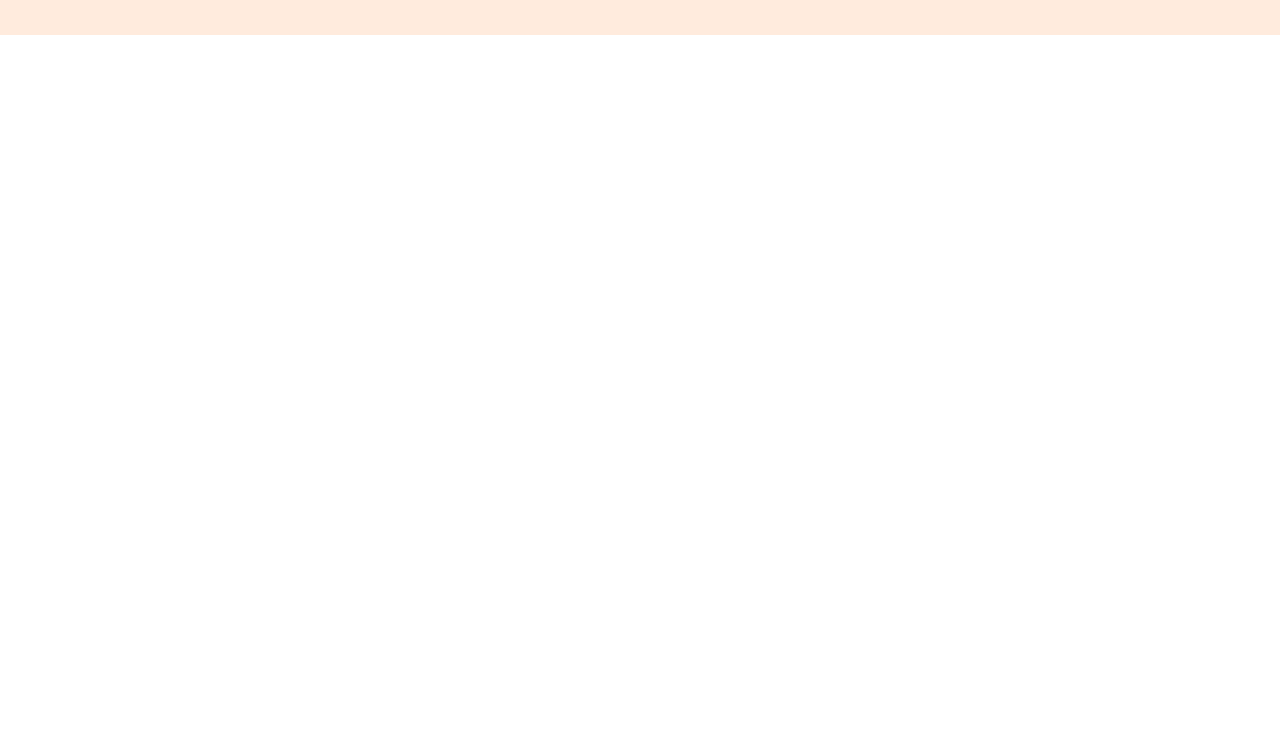
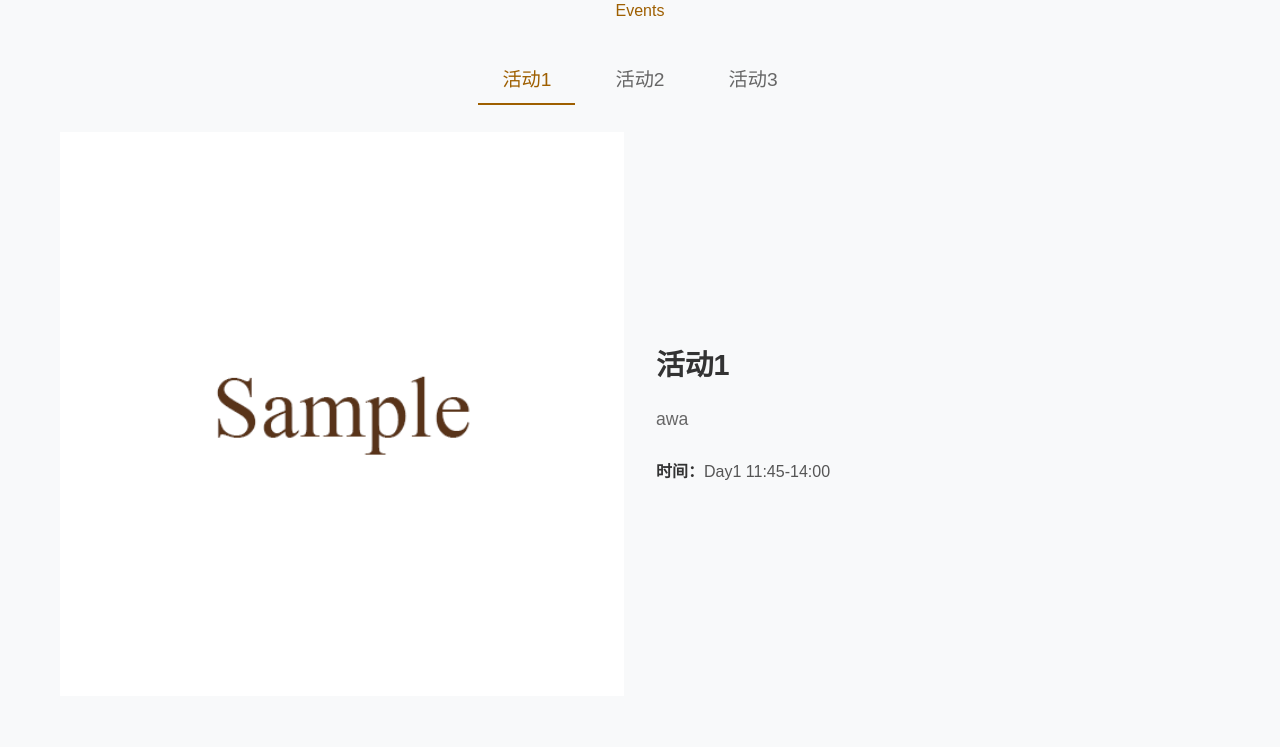
Before and after one commit to TianJinBronyCon/TJBC_Web, a website: page index.html in a window 1280 px wide. Shown: the part 1985-2732 px from the top of the page. Before the commit the page ends 2020 px from the top, so only its background shows below. Drawn offline with Linux system fonts and the light colour scheme; a web font is replaced by a local one.

Commit message:
添加活动板块

```diff
--- a/css/styles.css
+++ b/css/styles.css
@@ -238,6 +238,105 @@ body {
     color: #666;
 }
 
+.activities-section {
+    padding: 5rem 0;
+    background-color: #f8f9fa;
+}
+
+.activity-tabs {
+    display: flex;
+    justify-content: center;
+    margin-bottom: 2rem;
+}
+
+.activity-tab {
+    background: none;
+    border: none;
+    font-size: 1.2rem;
+    font-weight: 500;
+    color: #666;
+    cursor: pointer;
+    padding: 0.5rem 1.5rem;
+    margin: 0 0.5rem;
+    position: relative;
+    transition: color 0.3s ease;
+}
+
+.activity-tab.active {
+    color: #9e5f00;
+}
+
+.activity-tab::after {
+    content: '';
+    position: absolute;
+    bottom: -5px;
+    left: 0;
+    width: 100%;
+    height: 2px;
+    background-color: #9e5f00;
+    transform: scaleX(0);
+    transition: transform 0.3s ease;
+}
+
+.activity-tab.active::after {
+    transform: scaleX(1);
+}
+
+.activity-content {
+    position: relative;
+}
+
+.activity-item {
+    display: none;
+}
+
+.activity-item.active {
+    display: flex;
+    flex-wrap: wrap;
+    align-items: center;
+    gap: 2rem;
+}
+
+.activity-image {
+    flex: 1;
+    min-width: 300px;
+}
+
+.activity-image img {
+    width: 100%;
+    height: auto;
+    border-radius: 0;
+    box-shadow: none;
+}
+
+.activity-info {
+    flex: 1;
+    min-width: 300px;
+}
+
+.activity-title {
+    font-size: 1.8rem;
+    margin-bottom: 1rem;
+    color: #333;
+}
+
+.activity-description {
+    font-size: 1.1rem;
+    line-height: 1.8;
+    margin-bottom: 1.5rem;
+    color: #666;
+}
+
+.activity-details p {
+    font-size: 1rem;
+    margin-bottom: 0.5rem;
+    color: #555;
+}
+
+.activity-details strong {
+    color: #333;
+}
+
 .footer {
     background-color: #ffebdd;
     color: #000;
@@ -423,4 +522,18 @@ body {
     .footer-links li {
         margin: 0.5rem;
     }
+
+    .activity-item.active {
+        flex-direction: column;
+        gap: 1.5rem;
+    }
+
+    .activity-image,
+    .activity-info {
+        width: 100%;
+    }
+
+    .activity-title {
+        font-size: 1.5rem;
+    }
 }
--- a/index.html
+++ b/index.html
@@ -26,6 +26,9 @@
                 </li>
                 <li class="nav-item">
                     <a href="#venue" class="nav-link">场地</a>
+                </li>
+                <li class="nav-item">
+                    <a href="#activities" class="nav-link">活动</a>
                 </li>
             </ul>
         </div>
@@ -65,6 +68,60 @@
         </div>
     </section>
 
+    <section class="activities-section" id="activities">
+        <div class="container">
+            <h2 class="title">活动</h2>
+            <p class="subtitle">Events</p>
+
+            <div class="activity-tabs">
+                <button class="activity-tab active" data-activity="1">活动1</button>
+                <button class="activity-tab" data-activity="2">活动2</button>
+                <button class="activity-tab" data-activity="3">活动3</button>
+            </div>
+
+            <div class="activity-content">
+                <div class="activity-item active" id="activity-1">
+                    <div class="activity-image">
+                        <img src="img/sample.png">
+                    </div>
+                    <div class="activity-info">
+                        <h3 class="activity-title">活动1</h3>
+                        <p class="activity-description">awa</p>
+                        <div class="activity-details">
+                            <p><strong>时间：</strong>Day1 11:45-14:00</p>
+                        </div>
+                    </div>
+                </div>
+
+                <div class="activity-item" id="activity-2">
+                    <div class="activity-image">
+                        <img src="img/sample.png">
+                    </div>
+                    <div class="activity-info">
+                        <h3 class="activity-title">活动2</h3>
+                        <p class="activity-description">awa</p>
+                        <div class="activity-details">
+                            <p><strong>时间：</strong>Day2 11:45-14:00</p>
+                        </div>
+                    </div>
+                </div>
+
+                <div class="activity-item" id="activity-3">
+                    <div class="activity-image">
+                        <img src="img/sample.png">
+                    </div>
+                    <div class="activity-info">
+                        <h3 class="activity-title">活动3</h3>
+                        <p class="activity-description">awa</p>
+                        <div class="activity-details">
+                            <p><strong>时间：</strong>Day2 11:45-14:00</p>
+                        </div>
+                    </div>
+                </div>
+            </div>
+        </div>
+    </section>
+
     <footer class="footer">
         <div class="footer-container">
             <div class="footer-left">
--- a/js/main.js
+++ b/js/main.js
@@ -6,7 +6,7 @@ function handleScroll() {
         navbar.classList.remove('scrolled');
     }
 
-    const sections = document.querySelectorAll('.info-section, .venue-section');
+    const sections = document.querySelectorAll('.info-section, .venue-section, .activities-section');
     const navLinks = document.querySelectorAll('.nav-link');
 
     let current = '';
@@ -44,14 +44,11 @@ document.addEventListener('DOMContentLoaded', function() {
         const navLinks = document.querySelectorAll('.nav-link');
         navLinks.forEach(link => {
             link.addEventListener('click', function(e) {
-                // 关闭移动端菜单
                 hamburger.classList.remove('active');
                 navMenu.classList.remove('active');
 
-                // 获取目标ID
                 const targetId = this.getAttribute('href');
 
-                // 如果是首页链接，直接滚动到顶部
                 if (targetId === '#') {
                     e.preventDefault();
                     window.scrollTo({
@@ -61,7 +58,6 @@ document.addEventListener('DOMContentLoaded', function() {
                     return;
                 }
 
-                // 如果是锚点链接，实现平滑滚动
                 if (targetId.startsWith('#')) {
                     e.preventDefault();
                     const targetElement = document.querySelector(targetId);
@@ -87,4 +83,19 @@ document.addEventListener('DOMContentLoaded', function() {
             }
         });
     }
+
+    const activityTabs = document.querySelectorAll('.activity-tab');
+    const activityItems = document.querySelectorAll('.activity-item');
+
+    activityTabs.forEach(tab => {
+        tab.addEventListener('click', function() {
+            const activityId = this.getAttribute('data-activity');
+
+            activityTabs.forEach(t => t.classList.remove('active'));
+            activityItems.forEach(item => item.classList.remove('active'));
+
+            this.classList.add('active');
+            document.getElementById(`activity-${activityId}`).classList.add('active');
+        });
+    });
 });
```
